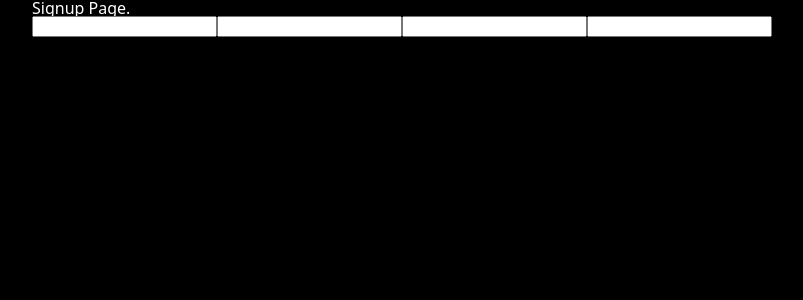
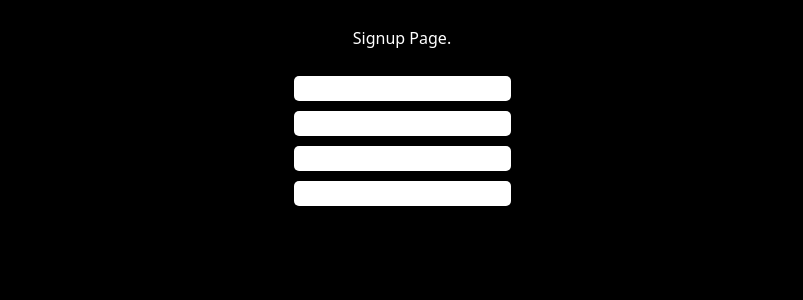
Before and after one commit to GodMinseok/2024_TypeScript, a React (Create React App) app in the folder daelimx/: page /signup in a window 1280 px wide. Shown: the top 300 px of the page, without its empty margins (238-1041 px from the left). Built offline with nearby package versions, Linux system fonts and the light colour scheme; the HTML template or start-up script is replaced by a standard one.

Commit message:
Input 칸 위치 조절

```diff
--- a/daelimx/src/screens/signup.tsx
+++ b/daelimx/src/screens/signup.tsx
@@ -2,13 +2,33 @@
 
 import styled from "styled-components";
 
-const Container = styled.div``;
+const Container = styled.div`
+  display: flex;
+  flex-direction: column; // 세로 배치
+  align-items: center;
+  width: 80%;
+  max-width: 500px;
+  padding: 30px;
+`;
+
 const Title = styled.h1``;
 // 로고 이미지
 // Text 입력 필드 구역
-const Form = styled.form``;
+const Form = styled.form`
+  margin-top: 30px;
+  gap: 10px; // 칸 마다 간격
+  display: flex;
+  flex-direction: column;
+`;
+
 // Text 입력칸
-const Input = styled.input``;
+const Input = styled.input`
+  border-radius: 5px;
+  border: none;
+  padding: 5px 20px;
+`;
+
+const SubTitle = styled.p``;
 
 export default () => {
   return (
```
